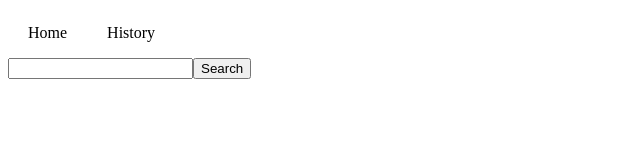
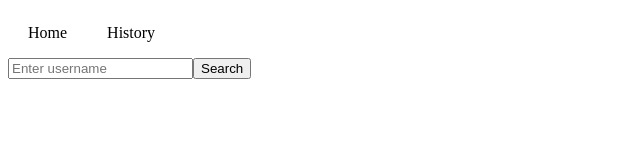
Before and after one commit to prajakta16m/ng-freshprints-assignment, an Angular app: page /home in a window 1280 px wide. Shown: the top 160 px of the page, without its empty margins (0-640 px from the left). Built offline with nearby package versions, Linux system fonts and the light colour scheme.

Commit message:
4 files modified

```diff
--- a/src/app/home/home.component.html
+++ b/src/app/home/home.component.html
@@ -1,4 +1,4 @@
 <div>
-  <input type="text" [(ngModel)]="searchInput" />
+  <input type="text" [value]="username" placeholder="Enter username" />
   <button (click)="search()">Search</button>
 </div>
--- a/src/app/home/home.component.ts
+++ b/src/app/home/home.component.ts
@@ -1,4 +1,5 @@
 import { Component, OnInit } from '@angular/core';
+import { UserService } from '../user.service';
 
 @Component({
   selector: 'app-home',
@@ -6,11 +7,23 @@ import { Component, OnInit } from '@angular/core';
   styleUrls: ['./home.component.css'],
 })
 export class HomeComponent implements OnInit {
+  username: any = '';
+  constructor(
+    private userService: UserService
+  ) {}
 
-  searchInput: String;
-  constructor() {}
+  search() {
+    if(this.username.length > 0){
+      this.userService.getUser(this.username).subscribe(
+        (result) => {
 
-  search() {}
+        },
+        (error) => {
+
+        }
+      )
+    }
+  }
 
   ngOnInit() {}
 }
```
Also changed, not shown: src/app/app-routing.module.ts (+10 -13 lines), src/app/app.module.ts (+11 -2 lines).
